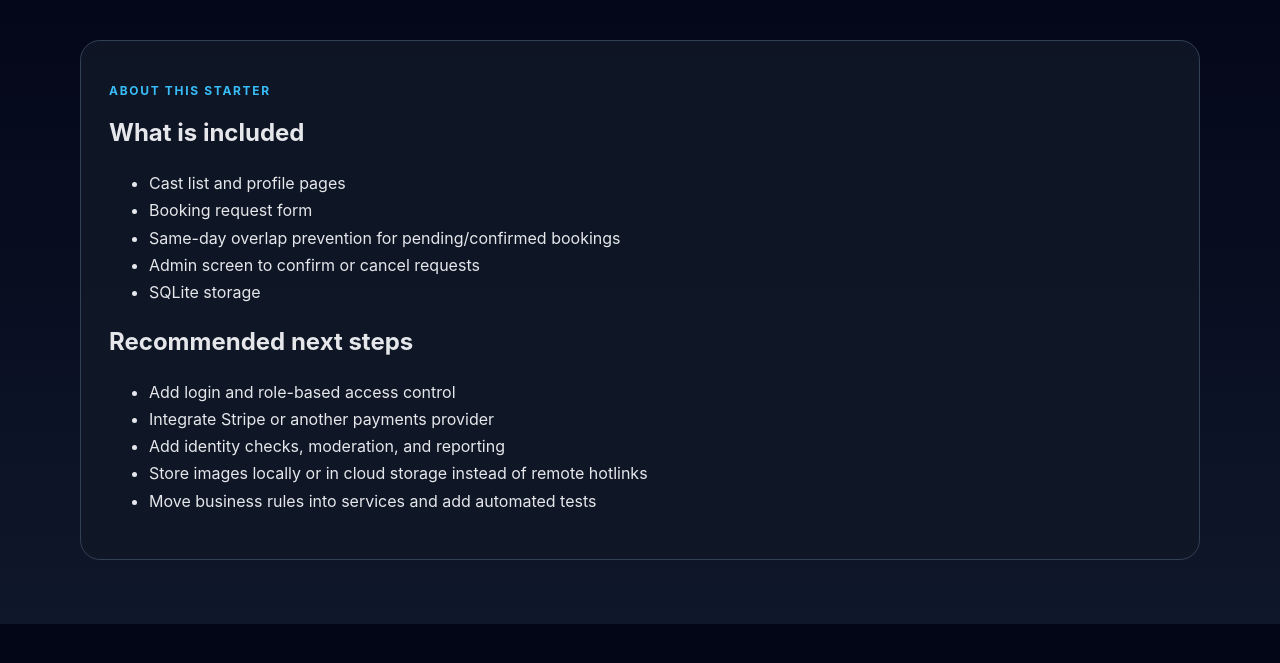
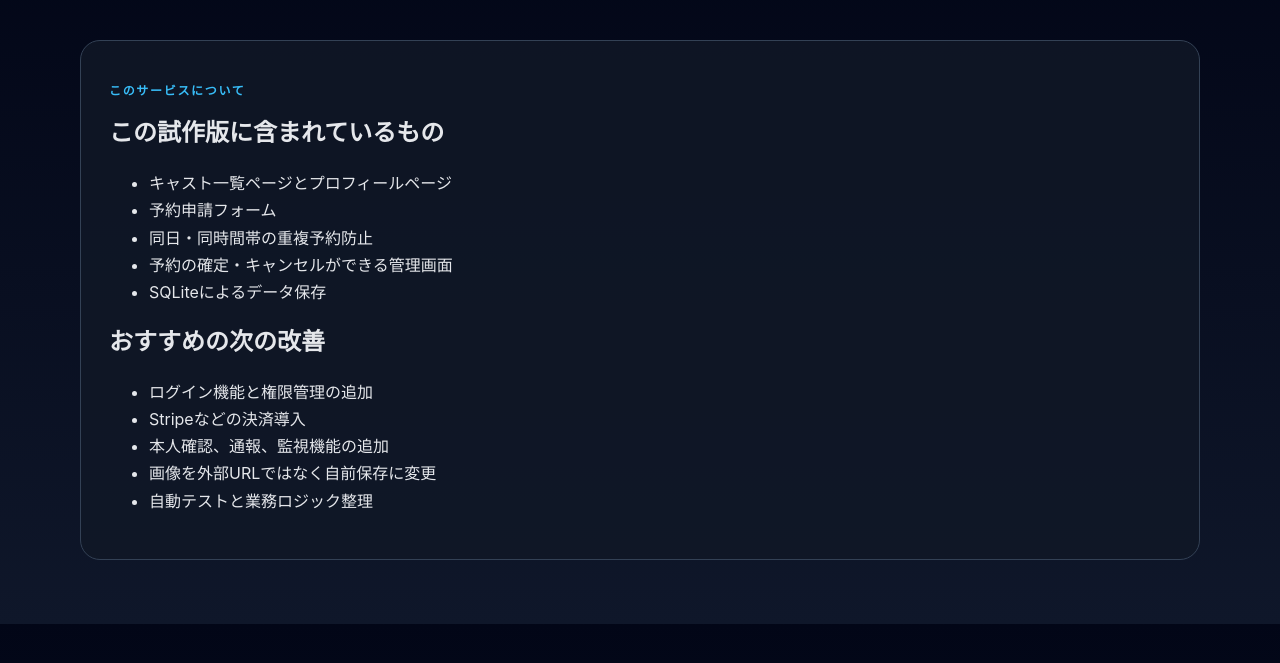
Before and after one commit to Tamurah2424/my-app, a Flask app: page /about in a window 1280 px wide. Shown: the part 61-724 px from the top of the page. Run offline with Flask 3, Linux system fonts and the light colour scheme.

Commit message:
Update about.html

```diff
--- a/templates/about.html
+++ b/templates/about.html
@@ -1,23 +1,23 @@
 {% extends 'base.html' %}
 {% block content %}
 <section class="prose">
-  <p class="eyebrow">About this starter</p>
-  <h1>What is included</h1>
+  <p class="eyebrow">このサービスについて</p>
+  <h1>この試作版に含まれているもの</h1>
   <ul>
-    <li>Cast list and profile pages</li>
-    <li>Booking request form</li>
-    <li>Same-day overlap prevention for pending/confirmed bookings</li>
-    <li>Admin screen to confirm or cancel requests</li>
-    <li>SQLite storage</li>
+    <li>キャスト一覧ページとプロフィールページ</li>
+    <li>予約申請フォーム</li>
+    <li>同日・同時間帯の重複予約防止</li>
+    <li>予約の確定・キャンセルができる管理画面</li>
+    <li>SQLiteによるデータ保存</li>
   </ul>
 
-  <h2>Recommended next steps</h2>
+  <h2>おすすめの次の改善</h2>
   <ul>
-    <li>Add login and role-based access control</li>
-    <li>Integrate Stripe or another payments provider</li>
-    <li>Add identity checks, moderation, and reporting</li>
-    <li>Store images locally or in cloud storage instead of remote hotlinks</li>
-    <li>Move business rules into services and add automated tests</li>
+    <li>ログイン機能と権限管理の追加</li>
+    <li>Stripeなどの決済導入</li>
+    <li>本人確認、通報、監視機能の追加</li>
+    <li>画像を外部URLではなく自前保存に変更</li>
+    <li>自動テストと業務ロジック整理</li>
   </ul>
 </section>
 {% endblock %}
```
